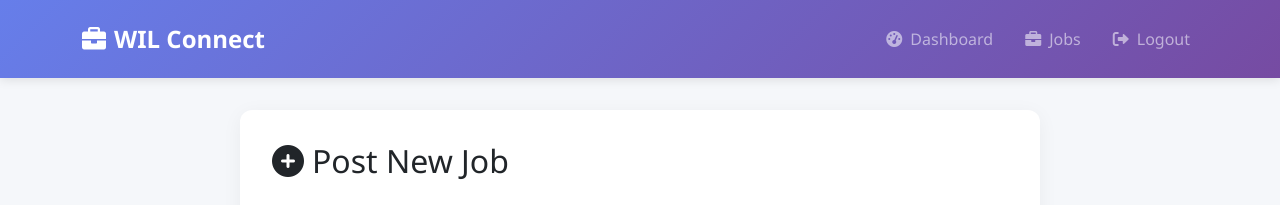
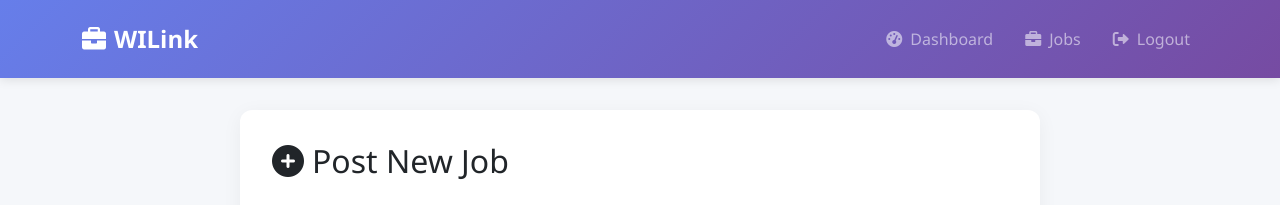
Before and after one commit to Bongoeh/Resume_Main., a Flask app: page /employer/jobs/create in a window 1280 px wide. Shown: the top 205 px of the page. Run offline with Flask 3, Linux system fonts and the light colour scheme; a user stored in the database is signed in.

Commit message:
Update navbar brand name from 'WIL Connect' to 'WILink'

```diff
--- a/templates/employer/create_job.html
+++ b/templates/employer/create_job.html
@@ -99,7 +99,7 @@
     <nav class="navbar navbar-expand-lg navbar-dark employer-navbar">
         <div class="container">
             <a class="navbar-brand" href="{{ url_for('employer_dashboard') }}">
-                <i class="fas fa-briefcase me-2"></i>WIL Connect
+                <i class="fas fa-briefcase me-2"></i>WILink
             </a>
             <button class="navbar-toggler" type="button" data-bs-toggle="collapse" data-bs-target="#employerNavbar">
                 <span class="navbar-toggler-icon"></span>
```
